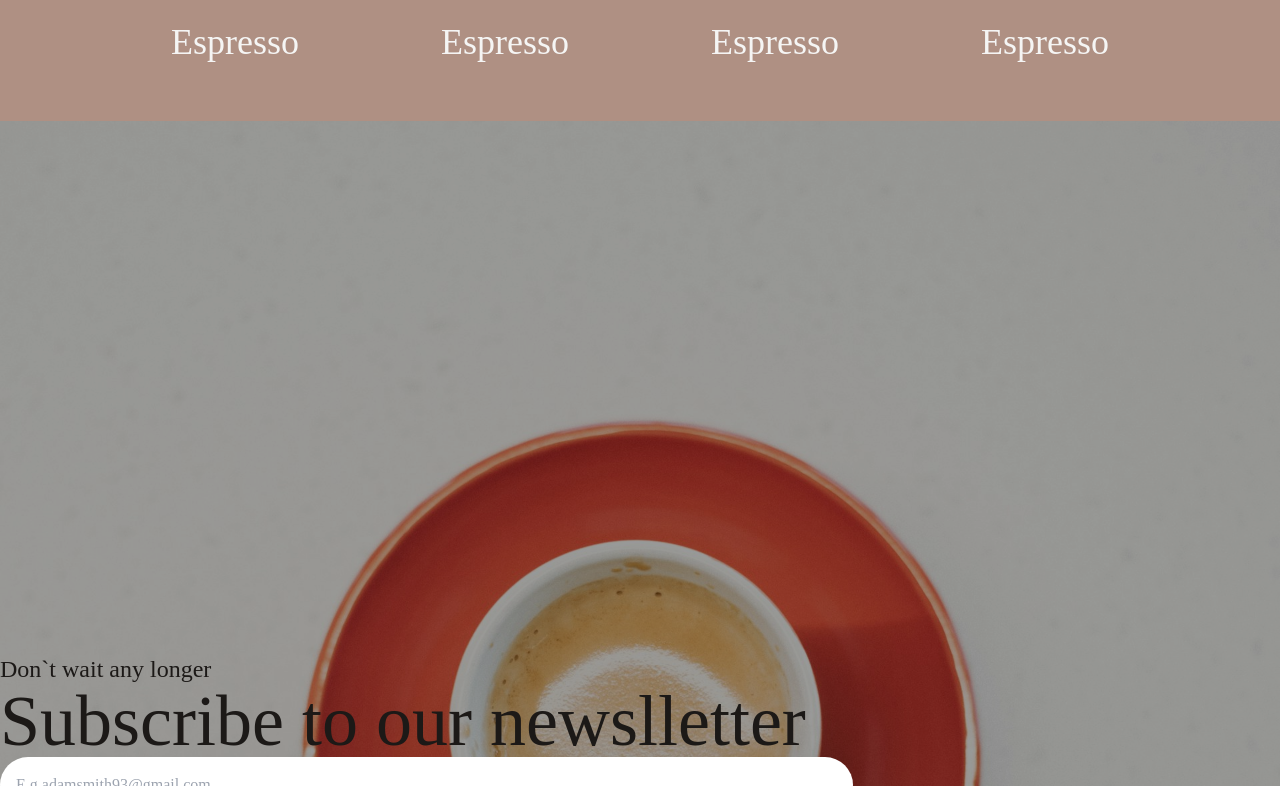
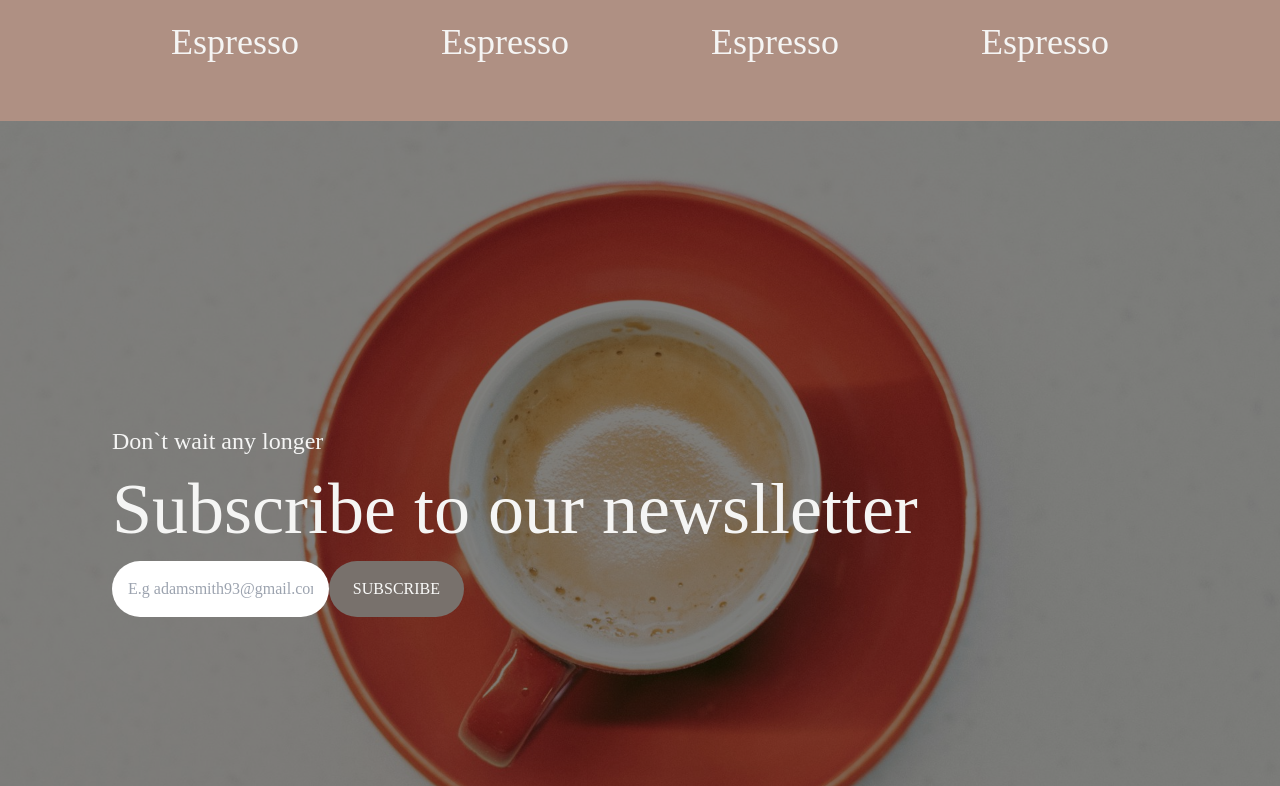
Before and after one commit to DarkoM996/coffeebar-website, a React (Vite) app: page / in a window 1280 px wide. Shown: the part 3114-3900 px from the top of the page. Built offline with nearby package versions, Linux system fonts and the light colour scheme; a web font is replaced by a local one.

Commit message:
call to action done for now

```diff
--- a/src/components/CTA.tsx
+++ b/src/components/CTA.tsx
@@ -2,19 +2,20 @@ import backgroundimage from "../images/image25.jpg";
 
 const CTA = () => {
   return (
-    <div className="max-w-screen-3xl mx-auto w-full h-[500px]">
-      <div className="relative">
+    <section className="max-w-screen-3xl mx-auto w-full min-h-screen">
+      <div className="relative h-[800px]">
         <img
           src={backgroundimage}
           alt="background image"
           className="w-full h-full object-cover"
         />
         {/* Div with text positioned absolute.. on top of the image background */}
-        <div className="absolute top-0 left-0 w-full h-full flex flex-col justify-center items-start bg-black/40">
+        <div className="absolute top-0 left-0 w-full h-full flex flex-col justify-center items-start gap-4 bg-black/50 text-stone-100 px-6 py-4 lg:px-28">
           <h4 className="text-2xl">Don`t wait any longer</h4>
           <h2 className="text-7xl">Subscribe to our newslletter</h2>
+          <div className="flex flex-col md:flex-row justify-start items-start w-full sm:w-3/4 md:w-2/3 lg:w-1/3">
             <input
-            className=" p-4 bg-white hover:bg-[#f1f1f1] rounded-full w-full md:w-2/3"
+              className=" p-4 bg-white hover:bg-[#f1f1f1] rounded-full w-full"
               type="email"
               placeholder="E.g adamsmith93@gmail.com"
               name="email"
@@ -25,6 +26,7 @@ const CTA = () => {
           </div>
         </div>
       </div>
+    </section>
   );
 };
 
```
Lines whose indentation alone changed are shown as unchanged.
